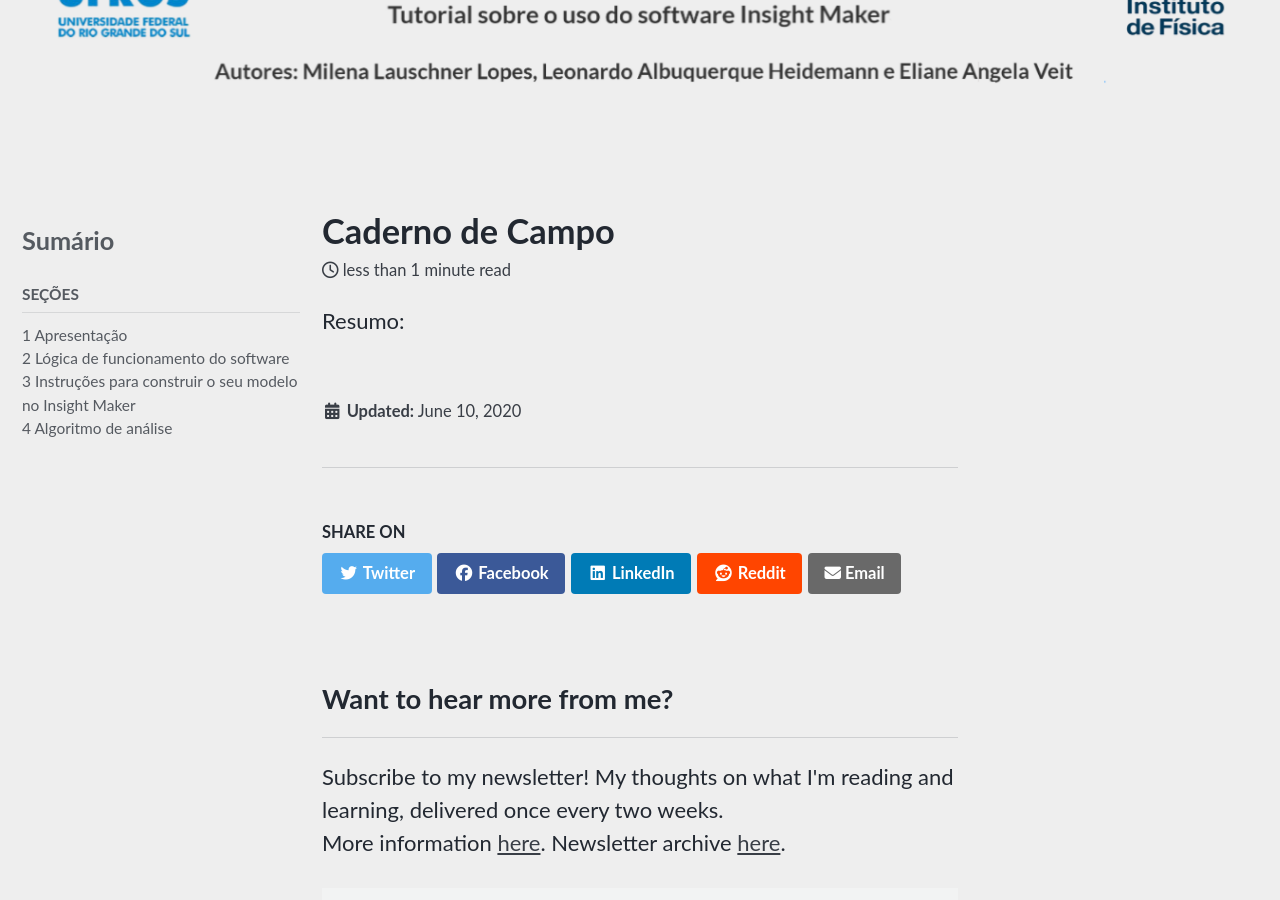
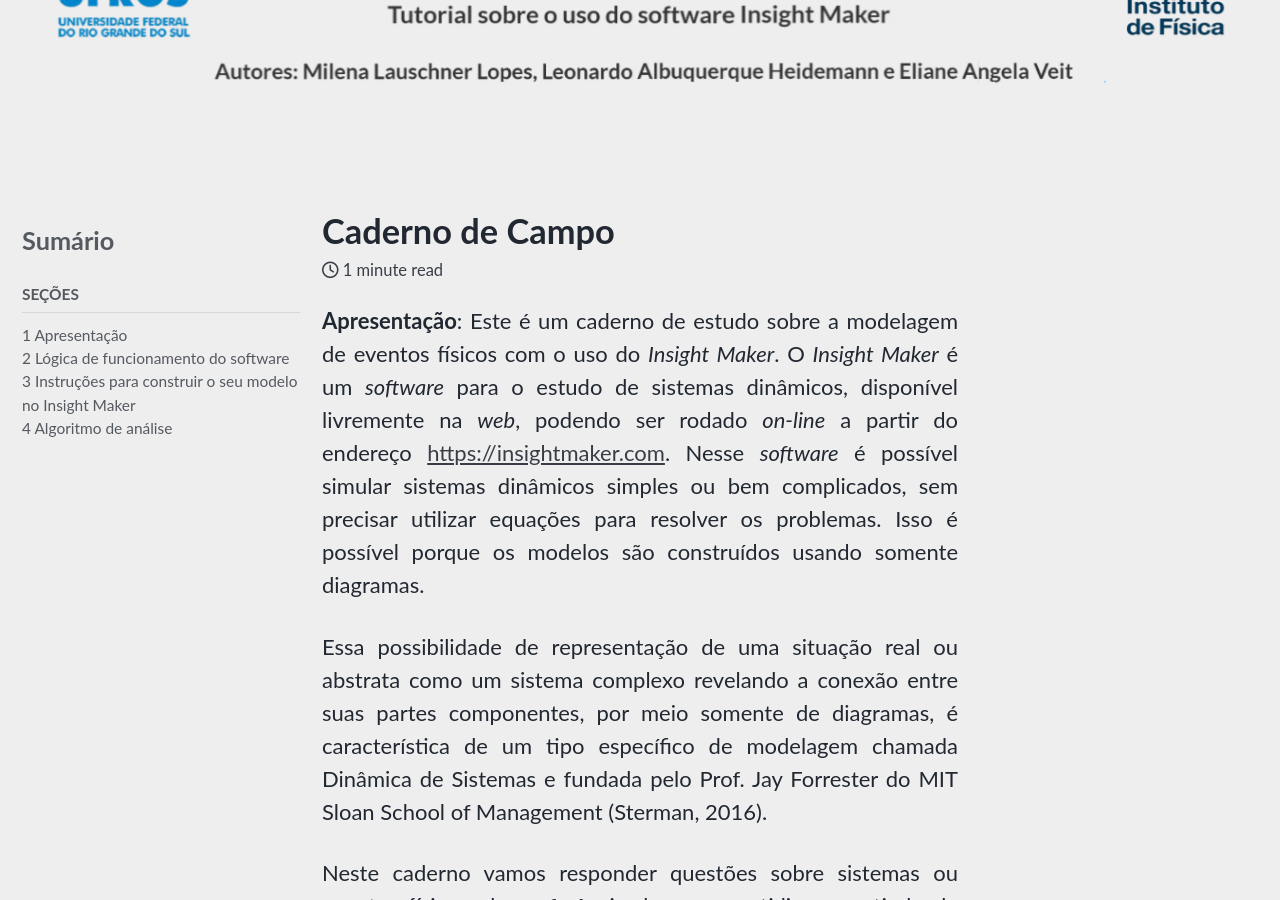
Before and after one commit to milenalauschner/MM, a Jekyll site: the page built from _posts/2020-06-10-publicação1.md, in a window 1280 px wide and 900 px high, scrolled down 214 px. Built offline with Jekyll 4.4.1, drawn with Linux system fonts in a browser that asks for light colours; cached includes are drawn as plain includes; nearby versions of some CDN libraries; some web fonts are replaced; some of the changed text lies outside the part shown.

Commit message:
Update 2020-06-10-publicação1.md

```diff
--- a/_posts/2020-06-10-publicação1.md
+++ b/_posts/2020-06-10-publicação1.md
@@ -8,4 +8,13 @@
   nav: blogroll
 ---
 
-Resumo:
+**Apresentação**: Este é um caderno de estudo sobre a modelagem de eventos físicos com o uso do _Insight Maker_.  O _Insight Maker_ é um _software_ para o estudo de sistemas dinâmicos, disponível livremente na _web_, podendo ser rodado _on-line_ a partir do endereço <a href="https://insightmaker.com">https://insightmaker.com</a>. Nesse _software_ é possível simular sistemas dinâmicos simples ou bem complicados, sem precisar utilizar equações para resolver os problemas. Isso é possível porque os modelos são construídos usando somente diagramas.
+{: .text-justify}
+
+Essa possibilidade de representação de uma situação real ou abstrata como um sistema complexo revelando a conexão entre suas partes componentes, por meio somente de diagramas, é característica de um tipo específico de modelagem chamada Dinâmica de Sistemas e fundada pelo Prof. Jay Forrester do MIT Sloan School of Management (Sterman, 2016).
+{: .text-justify}
+
+Neste caderno vamos responder questões sobre sistemas ou eventos físicos, de preferência do nosso cotidiano, partindo de algum representação simplificada desse sistema.
+{: .text-justify}
+
+(Caderno de Campo ainda em desenvolvimento)
```
